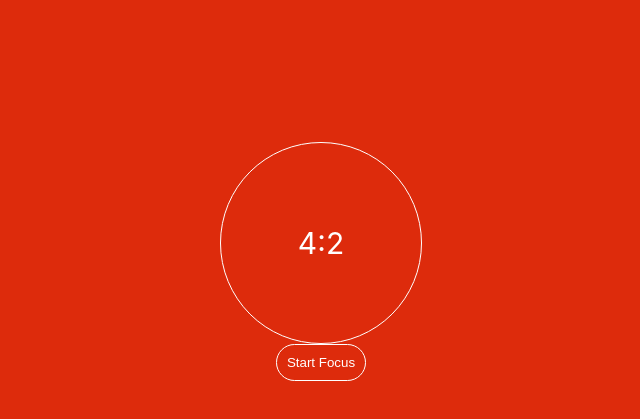
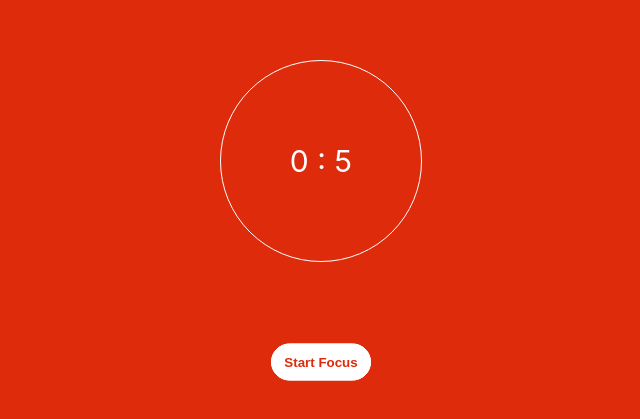
Before and after one commit to ChidiPatrick/DekaFocus, a React (Create React App) app: page / in a window 1280 px wide. Shown: the part 139-558 px from the top of the page, without its empty margins (319-959 px from the left). Built offline with nearby package versions, Linux system fonts and the light colour scheme.

Commit message:
Button algorithm implemented

```diff
--- a/package.json
+++ b/package.json
@@ -7,13 +7,16 @@
     "@testing-library/jest-dom": "^5.16.5",
     "@testing-library/react": "^13.4.0",
     "@testing-library/user-event": "^13.5.0",
+    "classnames": "^2.3.1",
     "react": "^18.2.0",
     "react-dom": "^18.2.0",
     "react-redux": "^8.0.2",
     "react-router": "^6.3.0",
     "react-router-dom": "^6.3.0",
-    "react-scripts": "5.0.1",
+    "react-scripts": "4.0",
+    "react-timer-hook": "^3.0.5",
     "sass": "^1.54.9",
+    "util": "^0.12.4",
     "web-vitals": "^2.1.4"
   },
   "scripts": {
--- a/src/App.js
+++ b/src/App.js
@@ -4,10 +4,12 @@ import FrontPage from "./Components/FrontPage/FrontPage";
 import { Routes, Route, Link } from "react-router";
 
 function App() {
+  const time = new Date();
+  time.setSeconds(time.getSeconds() + 5);
   return (
     <div className="App">
       <Routes>
-        <Route path="/" element={<FrontPage />} />
+        <Route path="/" element={<FrontPage expiryTimestamp={time} />} />
       </Routes>
     </div>
   );
--- a/src/Components/Button/Button.js
+++ b/src/Components/Button/Button.js
@@ -1,11 +1,41 @@
 import React from "react";
 import styles from "./Button.module.scss";
+import classNames from "classnames";
 const button = (props) => {
   const { children } = props;
+
   return (
-    <button className={styles.BtnPause} onClick={props.countDown}>
+    <button className={styles.BtnPause} onClick={props.onClick}>
       {children}
     </button>
   );
 };
+export const ButtonStart = (props) => {
+  return (
+    <button className={classNames(styles.BtnStart)} onClick={props.onClick}>
+      Start Focus
+    </button>
+  );
+};
+export const ButtonPause = (props) => {
+  return (
+    <button className={styles.BtnPause} onClick={props.onClick}>
+      Pause
+    </button>
+  );
+};
+export const ButtonContinue = (props) => {
+  return (
+    <button className={styles.BtnContinue} onClick={props.onClick}>
+      Continue
+    </button>
+  );
+};
+export const ButtonStop = (props) => {
+  return (
+    <button className={styles.BtnStop} onClick={props.onClick}>
+      Stop
+    </button>
+  );
+};
 export default button;
--- a/src/Components/Button/Button.module.scss
+++ b/src/Components/Button/Button.module.scss
@@ -1,7 +1,57 @@
-.BtnPause {
-  background-color: transparent;
+.BtnPause,
+.BtnStop {
+  background-color: rgb(221, 43, 12);
   padding: 10px;
   border-radius: 100px;
   border: solid 1px #fff;
   color: #fff;
 }
+.BtnContinue,
+.BtnStart {
+  background-color: #fff;
+  padding: 10px;
+  border-radius: 100px;
+  border: solid 1px #fff;
+  color: rgb(221, 43, 12);
+  font-weight: bold;
+}
+// .BtnContinue,
+// .BtnStop,
+.BtnPause,
+.BtnStart,
+.BtnWrapper {
+  position: absolute;
+  top: 50%;
+  left: 50%;
+  transform: translate(-50%, -50%);
+  width: 100px;
+}
+.BtnStart {
+  z-index: 5;
+}
+.BtnPause {
+  z-index: 4;
+}
+.BtnContinue {
+  z-index: 3;
+}
+.BtnStop {
+  z-index: 3;
+  width: 100px;
+  padding: 10px;
+  border-radius: 100px;
+  border: solid 1px #fff;
+}
+
+.BtnHide {
+  z-index: 3;
+  visibility: hidden;
+}
+.BtnWrapper {
+  width: 220px;
+  height: 100px;
+  display: flex;
+  justify-content: space-between;
+  align-items: center;
+  background-color: transparent;
+}
--- a/src/Components/FrontPage/FrontPage.js
+++ b/src/Components/FrontPage/FrontPage.js
@@ -1,40 +1,107 @@
 import React from "react";
 import styles from "./FrontPage.module.scss";
-import Button from "../Button/Button";
-import { useState, useEffect } from "react";
-const FrontPage = (props) => {
-  let [MINUTES, setMINUTES] = useState(4);
-  let [SECONDS, setSECONDS] = useState(2);
+import Button, {
+  ButtonContinue,
+  ButtonPause,
+  ButtonStop,
+  ButtonStart,
+} from "../Button/Button";
+import { useState, useEffect, useRef } from "react";
+import { userTimer, useTimer } from "react-timer-hook";
+import btnStyles from "../Button/Button.module.scss";
+import classNames from "classnames";
+import { FALSE } from "sass";
 
-  const countDown = () => {
-    let minute = MINUTES;
-    let seconds = SECONDS;
-    setInterval(() => {
-      seconds--;
-      setSECONDS(seconds);
-      console.log(seconds);
-      if (MINUTES === 0) {
-        clearTimeout();
-        return;
-      }
-      if (seconds === 0) {
-        minute--;
-        setMINUTES(minute);
-        seconds = SECONDS;
-      }
-    }, 1000);
+const FrontPage = ({ expiryTimestamp }) => {
+  const [running, setRunning] = useState(true);
+  const [paused, setPaused] = useState(true);
+  const [Continue, setContinue] = useState(false);
+  const [stop, setStop] = useState(false);
+
+  const {
+    seconds,
+    minutes,
+    hours,
+    days,
+    isRunning,
+    start,
+    pause,
+    resume,
+    restart,
+  } = useTimer({
+    expiryTimestamp,
+    autoStart: false,
+    onExpire: () => {
+      setRunning(true);
+      setPaused(true);
+      setStop(false);
+      setContinue(false);
+    },
+  });
+  const Style = [styles.FrontPageTime];
+  let classes = [classNames(btnStyles.BtnStart)];
+  const startCountDown = (e) => {
+    start();
+    setRunning(false);
+    // setPaused(true);
+  };
+
+  // if (isRunning) {
+  //   setRunning(true);
+  // }
+  const pauseCountDown = () => {
+    pause();
+    setContinue(true);
+    setStop(true);
+    setPaused(false);
+  };
+  const countinueCountDown = () => {
+    resume();
+    setPaused(true);
+    setContinue(false);
+    setStop(false);
+  };
+  const stopCountDown = () => {
+    restart();
+    setRunning(true);
+    setContinue(false);
+    setStop(false);
   };
 
   return (
     <div className={styles.FrontPageWrapper}>
       <div className={styles.FrontPageTime}>
-        <span className={styles.timer}>
-          {MINUTES}:{SECONDS}
-        </span>
-        {/* {minuteDiv.map((div, i) => {
-          return <div key={i}> {i}</div>;
-        })} */}
-        <Button countDown={() => countDown()}>Start Focus</Button>
+        <div className={styles.timer}>
+          {minutes} : {seconds}
+        </div>
+        <div className={styles.BtnWrapper}>
+          <button
+            className={running ? btnStyles.BtnStart : btnStyles.BtnHide}
+            onClick={startCountDown}
+          >
+            Start Focus
+          </button>
+          <button
+            className={paused ? btnStyles.BtnPause : btnStyles.BtnHide}
+            onClick={pauseCountDown}
+          >
+            Pause
+          </button>
+          <div className={btnStyles.BtnWrapper}>
+            <button
+              className={Continue ? btnStyles.BtnContinue : btnStyles.BtnHide}
+              onClick={countinueCountDown}
+            >
+              Continue
+            </button>
+            <button
+              className={stop ? btnStyles.BtnStop : btnStyles.BtnHide}
+              onClick={stopCountDown}
+            >
+              Stop
+            </button>
+          </div>
+        </div>
       </div>
     </div>
   );
--- a/src/Components/FrontPage/FrontPage.module.scss
+++ b/src/Components/FrontPage/FrontPage.module.scss
@@ -29,4 +29,14 @@
   flex-direction: column;
   align-items: center;
   justify-content: center;
+  margin-bottom: 50px;
+  margin-top: -50px;
 }
+.BtnWrapper {
+  position: relative;
+  height: 100px;
+  width: 150px;
+  // display: flex;
+  // justify-content: center;
+  // align-items: center;
+}
--- a/src/Components/FrontPage/FrontPageSlice.js
+++ b/src/Components/FrontPage/FrontPageSlice.js
@@ -2,11 +2,7 @@ import { createSlice } from "@reduxjs/toolkit";
 
 const FrontPageSlice = createSlice({
   name: "FrontPage",
-  initialState: {
-    seconds: "",
-    hours: "minutes * 60",
-    minutes: "seconds * 60",
-  },
+  initialState: {},
   reducers: {},
 });
 export default FrontPageSlice.reducer;
```
Also changed, not shown: 1 other file (tests, documents, lock files or other folders).
